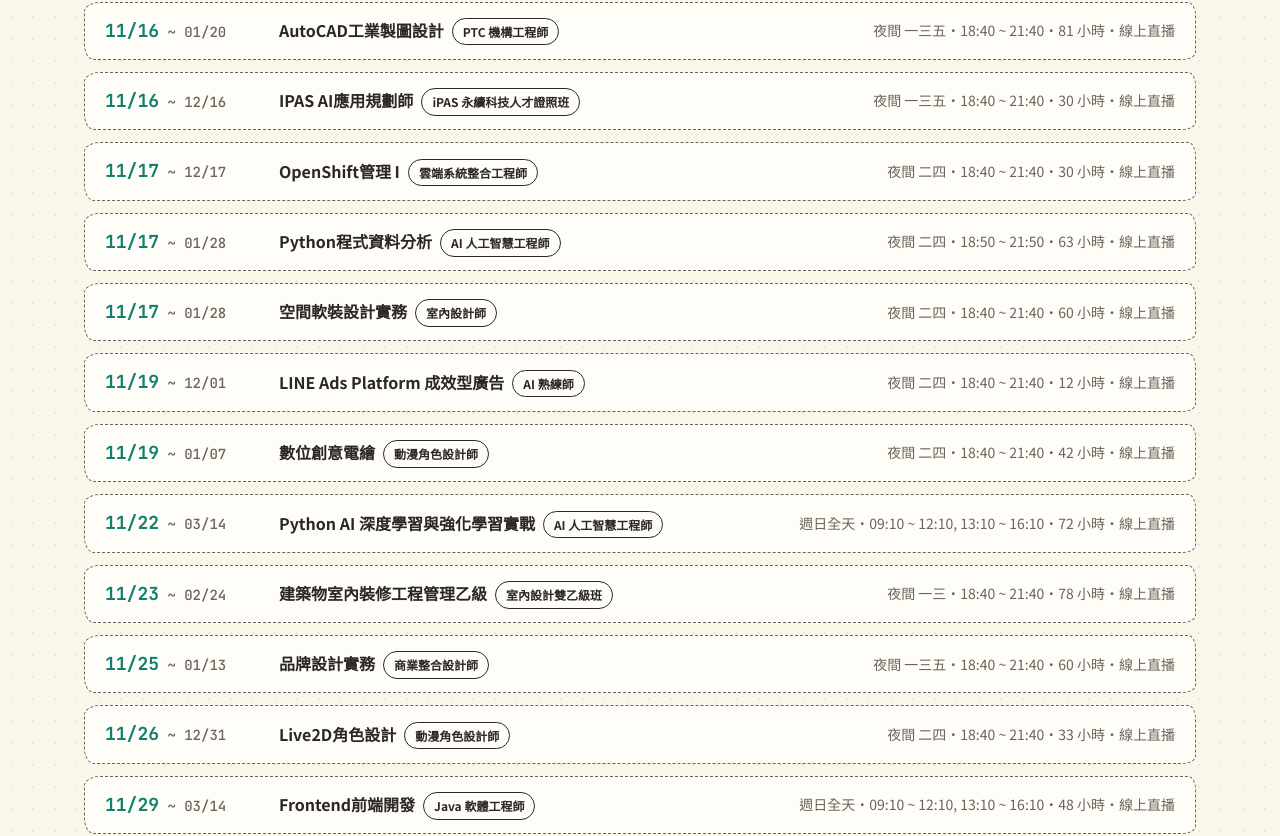
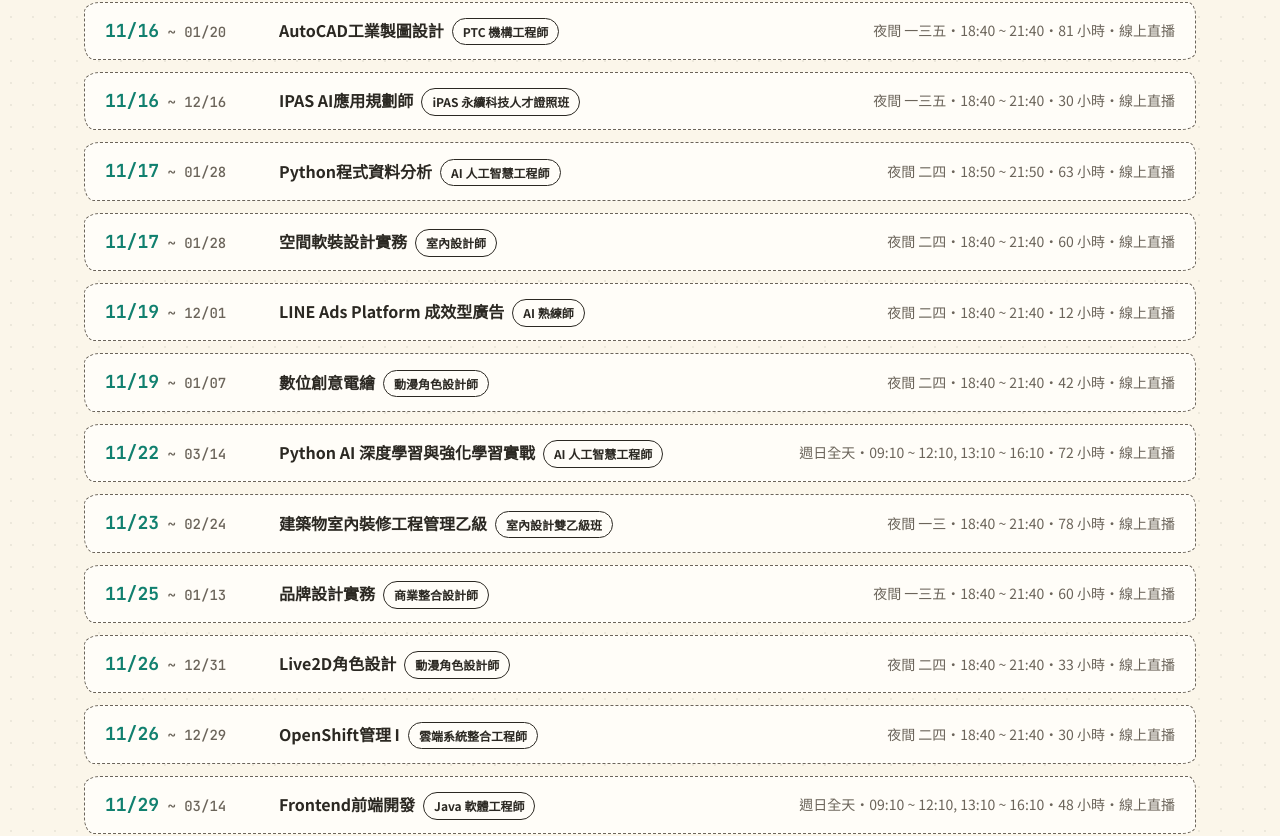
Before and after one commit to Janetdovely-cloud/cource, a React (Vite) app: page /#/classes in a window 1280 px wide. Shown: the part 1182-2018 px from the top of the page. Built offline with nearby package versions, Linux system fonts and the light colour scheme.

Commit message:
每週同步近期開班（學管）

```diff
--- a/scripts/classes-lcc.json
+++ b/scripts/classes-lcc.json
@@ -192,7 +192,7 @@
   "上課地點": "雲端教室",
   "開課地點": "台南",
   "類別": "認證",
-  "課程": "亮點(台南2603)_煉視力｜AI靈感驅動器—情緒版 × 解鎖你的創意宇宙 (11/9開課，12/21~12/30不上課) 【請一併排入接續2/15品牌設計實務】",
+  "課程": "亮點(台南2603)_煉視力｜AI靈感驅動器—情緒版 × 解鎖你的創意宇宙 (12/21~12/30不上課) 【請一併排入接續2/15品牌設計實務】",
   "時段": "夜間 一三",
   "時間": "18:40 ~ 21:40",
   "時數": "60"
@@ -375,17 +375,6 @@
  },
  {
   "開課日期": "2026/11/17",
-  "結束日期": "2026/12/17",
-  "上課地點": "雲端教室",
-  "開課地點": "屏東",
-  "類別": "認證",
-  "課程": "區 就業認證直播-OpenShift管理 I【DO180】",
-  "時段": "夜間 二四",
-  "時間": "18:40 ~ 21:40",
-  "時數": "30"
- },
- {
-  "開課日期": "2026/11/17",
   "結束日期": "2027/01/28",
   "上課地點": "雲端教室",
   "開課地點": "楠梓",
@@ -507,6 +496,17 @@
  },
  {
   "開課日期": "2026/11/26",
+  "結束日期": "2026/12/29",
+  "上課地點": "雲端教室",
+  "開課地點": "屏東",
+  "類別": "認證",
+  "課程": "區 就業認證直播-OpenShift管理 I【DO180】",
+  "時段": "夜間 二四",
+  "時間": "18:40 ~ 21:40",
+  "時數": "30"
+ },
+ {
+  "開課日期": "2026/11/26",
   "結束日期": "2026/12/31",
   "上課地點": "雲端教室",
   "開課地點": "嘉義",
@@ -550,6 +550,17 @@
   "時數": "6"
  },
  {
+  "開課日期": "2026/11/30",
+  "結束日期": "2026/11/30",
+  "上課地點": "雲端教室",
+  "開課地點": "逢甲",
+  "類別": "說明會",
+  "課程": "產業趨勢說明會 (AI設計接案變現實戰 | 讓 AI 成為你的設計助理與接案智囊；打造你的自由職業！_線上講座)",
+  "時段": "夜間 一三五",
+  "時間": "19:00 ~ 21:00",
+  "時數": "2"
+ },
+ {
   "開課日期": "2026/12/01",
   "結束日期": "2026/12/10",
   "上課地點": "雲端教室",
@@ -572,17 +583,6 @@
   "時數": "6"
  },
  {
-  "開課日期": "2026/12/02",
-  "結束日期": "2026/12/09",
-  "上課地點": "雲端教室",
-  "開課地點": "永康",
-  "類別": "認證",
-  "課程": "3ds max認證輔考班 (3D室內設計與軟裝規劃班)",
-  "時段": "夜間 一三五",
-  "時間": "18:40 ~ 21:40",
-  "時數": "12"
- },
- {
   "開課日期": "2026/12/03",
   "結束日期": "2027/03/04",
   "上課地點": "雲端教室",
@@ -603,6 +603,17 @@
   "時段": "夜間",
   "時間": "18:45 ~ 20:15",
   "時數": "1.5"
+ },
+ {
+  "開課日期": "2026/12/04",
+  "結束日期": "2026/12/11",
+  "上課地點": "雲端教室",
+  "開課地點": "永康",
+  "類別": "認證",
+  "課程": "3ds max認證輔考班 (3D室內設計與軟裝規劃班)",
+  "時段": "夜間 一三五",
+  "時間": "18:40 ~ 21:40",
+  "時數": "12"
  },
  {
   "開課日期": "2026/12/05",
@@ -1034,17 +1045,6 @@
   "時數": "66"
  },
  {
-  "開課日期": "2026/12/24",
-  "結束日期": "2027/01/28",
-  "上課地點": "雲端教室",
-  "開課地點": "鳳山",
-  "類別": "認證",
-  "課程": "區 就業認證直播--OpenShift管理 II【DO280】",
-  "時段": "夜間 二四",
-  "時間": "18:40 ~ 21:40",
-  "時數": "30"
- },
- {
   "開課日期": "2026/12/28",
   "結束日期": "2027/01/20",
   "上課地點": "中壢",
@@ -1087,6 +1087,17 @@
   "時段": "夜間 二四",
   "時間": "19:00 ~ 21:00",
   "時數": "12"
+ },
+ {
+  "開課日期": "2027/01/05",
+  "結束日期": "2027/02/04",
+  "上課地點": "雲端教室",
+  "開課地點": "鳳山",
+  "類別": "認證",
+  "課程": "區 就業認證直播--OpenShift管理 II【DO280】",
+  "時段": "夜間 二四",
+  "時間": "18:40 ~ 21:40",
+  "時數": "30"
  },
  {
   "開課日期": "2027/01/07",
--- a/src/data/classes.js
+++ b/src/data/classes.js
@@ -533,53 +533,6 @@ export const classes = {
    "branch": "中壢分校實體課"
   }
  ],
- "cloud": [
-  {
-   "name": "OpenShift管理 I",
-   "start": "2026/11/17",
-   "end": "2026/12/17",
-   "slot": "夜間 二四",
-   "time": "18:40 ~ 21:40",
-   "hours": "30",
-   "branch": "線上直播"
-  },
-  {
-   "name": "Linux自動化佈署與AWS雲端運算RHCE",
-   "start": "2026/12/06",
-   "end": "2027/01/24",
-   "slot": "週日全天",
-   "time": "09:10 ~ 12:10, 13:10 ~ 16:10",
-   "hours": "36",
-   "branch": "線上直播"
-  },
-  {
-   "name": "Linux自動化佈署與AWS雲端運算RHCE",
-   "start": "2026/12/16",
-   "end": "2027/01/15",
-   "slot": "夜間 一三五",
-   "time": "18:40 ~ 21:40",
-   "hours": "36",
-   "branch": "線上直播"
-  },
-  {
-   "name": "OpenShift管理 II",
-   "start": "2026/12/24",
-   "end": "2027/01/28",
-   "slot": "夜間 二四",
-   "time": "18:40 ~ 21:40",
-   "hours": "30",
-   "branch": "線上直播"
-  },
-  {
-   "name": "RHEL診斷與故障排除 RH342",
-   "start": "2027/01/09",
-   "end": "2027/01/30",
-   "slot": "週六全天",
-   "time": "09:10 ~ 12:10, 13:10 ~ 17:10",
-   "hours": "28",
-   "branch": "線上直播"
-  }
- ],
  "anime": [
   {
    "name": "數位創意電繪",
@@ -629,6 +582,53 @@ export const classes = {
    "branch": "線上直播"
   }
  ],
+ "cloud": [
+  {
+   "name": "OpenShift管理 I",
+   "start": "2026/11/26",
+   "end": "2026/12/29",
+   "slot": "夜間 二四",
+   "time": "18:40 ~ 21:40",
+   "hours": "30",
+   "branch": "線上直播"
+  },
+  {
+   "name": "Linux自動化佈署與AWS雲端運算RHCE",
+   "start": "2026/12/06",
+   "end": "2027/01/24",
+   "slot": "週日全天",
+   "time": "09:10 ~ 12:10, 13:10 ~ 16:10",
+   "hours": "36",
+   "branch": "線上直播"
+  },
+  {
+   "name": "Linux自動化佈署與AWS雲端運算RHCE",
+   "start": "2026/12/16",
+   "end": "2027/01/15",
+   "slot": "夜間 一三五",
+   "time": "18:40 ~ 21:40",
+   "hours": "36",
+   "branch": "線上直播"
+  },
+  {
+   "name": "OpenShift管理 II",
+   "start": "2027/01/05",
+   "end": "2027/02/04",
+   "slot": "夜間 二四",
+   "time": "18:40 ~ 21:40",
+   "hours": "30",
+   "branch": "線上直播"
+  },
+  {
+   "name": "RHEL診斷與故障排除 RH342",
+   "start": "2027/01/09",
+   "end": "2027/01/30",
+   "slot": "週六全天",
+   "time": "09:10 ~ 12:10, 13:10 ~ 17:10",
+   "hours": "28",
+   "branch": "線上直播"
+  }
+ ],
  "java": [
   {
    "name": "Frontend前端開發",
```
